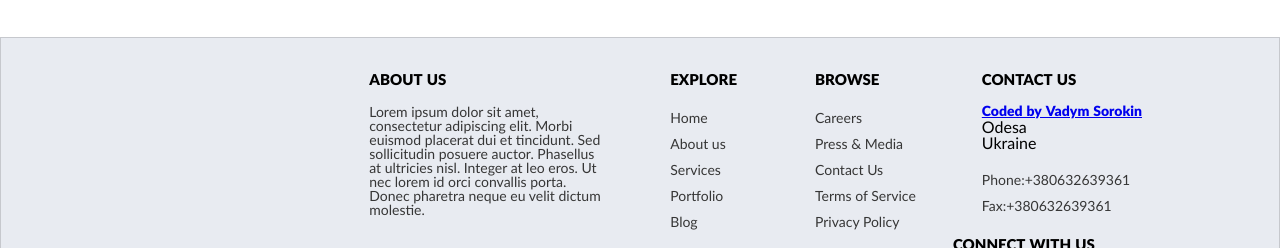
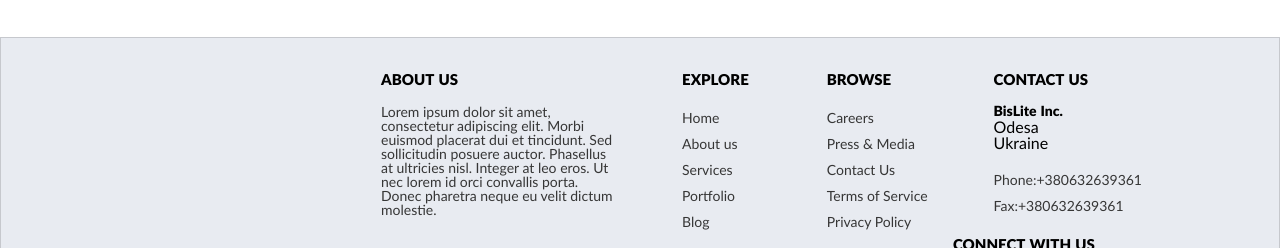
Before and after one commit to VadymSorokin/bislite, a plain HTML site: page index.html in a window 1280 px wide. Shown: the part 1721-1969 px from the top of the page. Drawn offline with Linux system fonts and the light colour scheme; files whose address does not match are found by name.

Commit message:
Update index.html

```diff
--- a/index.html
+++ b/index.html
@@ -307,7 +307,7 @@
 			 --><div class="footer_block cu">
 					<h1 class="footer_title">contact us</h1>
 					<p class="adress">
-					<p class="BLInc"><a href="https://github.com/VadymSorokin" target="_blank" >Coded by Vadym Sorokin</a></p>
+					<p class="BLInc">BisLite Inc.</p>
 					<address>Odesa<br>
 						Ukraine</address>
 					</p>
```
